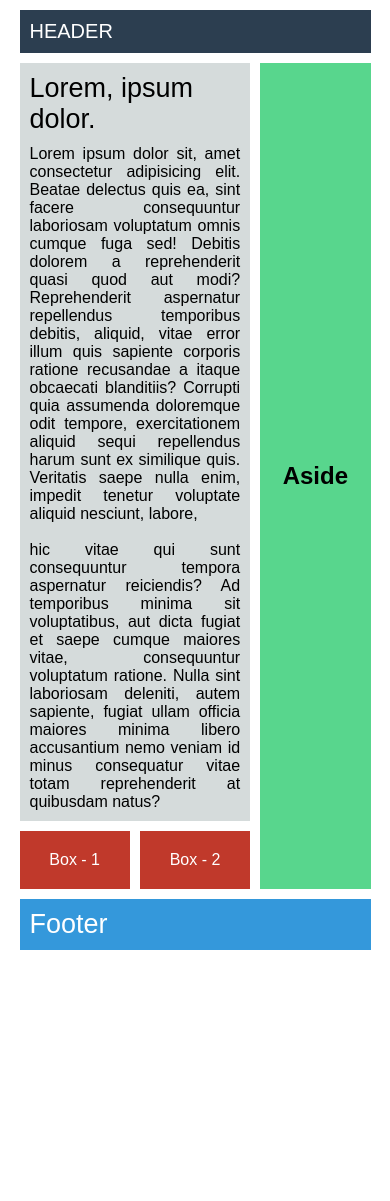
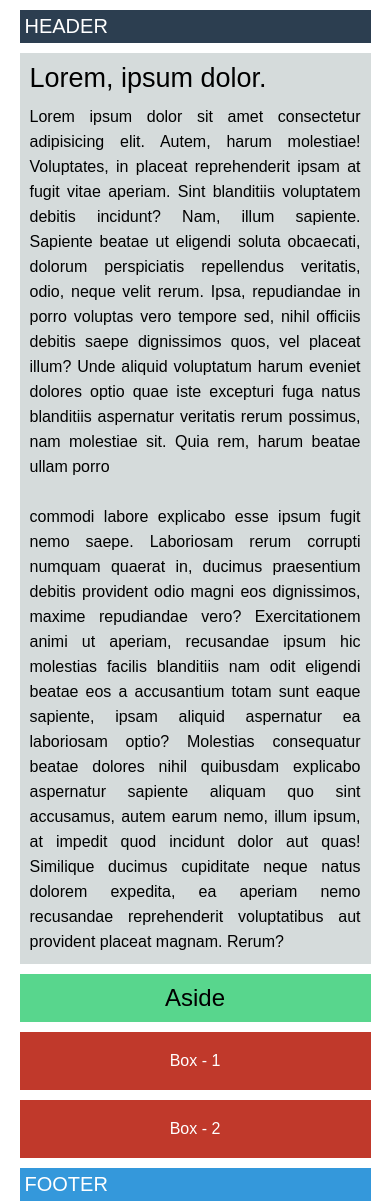
Before and after one commit to Daniel-ma-X/Practice-From-Chrome-DevTools, a plain HTML site: page index.html in a window 390 px wide. Before the commit the page ends 950 px from the top, so only its background shows below. Drawn offline with Linux system fonts and the light colour scheme.

Commit message:
v2, diseño terminado y responsive listo

```diff
--- a/css/_mediaqueries.scss
+++ b/css/_mediaqueries.scss
@@ -0,0 +1,22 @@
+@media screen and (max-width: 600px) {
+    .contenedor {
+    // grid-template-rows: repeat(5, auto);
+    grid-template-areas: 'header    header    header'
+                         'main      main      main'
+                         'aside     aside     aside'
+                         'box-1     box-1     box-2'
+                         'footer    footer    footer'
+;
+    }
+}
+@media screen and (max-width: 400px) {
+    .contenedor {
+    grid-template-areas: 'header    header    header'
+                         'main      main      main'
+                         'aside     aside     aside'
+                         'box-1     box-1     box-1'
+                         'box-2     box-2     box-2'
+                         'footer    footer    footer'
+;
+    }
+}
--- a/css/estilos.scss
+++ b/css/estilos.scss
@@ -6,16 +6,18 @@
 }
 .contenedor {
     width: 90%;
-    max-width: 1000px;
+    max-width: 900px;
     height: 100vh;
     margin: 10px auto;
     display: grid;
     gap: 10px;
     grid-template-columns: repeat(3, 1fr);
     grid-template-rows: repeat(4, auto);
+    grid-auto-rows: auto;
+    grid-auto-rows: auto;
     grid-template-areas: 'header    header    header'
                          'main      main      aside'
-                         'box-1     box-2   aside'
+                         'box-1     box-2     aside'
                          'footer    footer    footer'
     ;
 }
@@ -24,7 +26,9 @@
     background-color:#2c3e50;
     font-size: 20px;
     color: white;
-    padding: 10px;
+    padding: 5px;
+    display: flex;
+    align-items: center;
 }
 .contenedor main {
     grid-area: main;
@@ -37,6 +41,7 @@
     }
     p {
         text-align: justify;
+        line-height: 25px;
     }
 }
 .contenedor aside {
@@ -47,13 +52,17 @@
     align-items: center;
     justify-content: center;
     flex-direction: column;
-    // flex-direction: column;
+    h2 {
+        font-weight: 300;
+    }
 }
 .box-1, .box-2 {
     background-color:  #c0392b;
     padding: 20px;
     color: white;
-    text-align: center;
+    display: flex;
+    justify-content: center;
+    align-items: center;
 }
 .box-1 {
     grid-area: box-1;
@@ -65,7 +74,9 @@
     grid-area: footer;
     background-color: #3498db;
     color: white;
-    padding: 10px;
-    font-size: 27px;
+    padding: 5px;
+    font-size: 20px;
+    display: flex;
+    align-items: center;
 }
 @import 'mediaqueries';
--- a/index.html
+++ b/index.html
@@ -14,7 +14,7 @@
         <main>
             <h1>Lorem, ipsum dolor.</h1>
             <p>
-                Lorem ipsum dolor sit, amet consectetur adipisicing elit. Beatae delectus quis ea, sint facere consequuntur laboriosam voluptatum omnis cumque fuga sed! Debitis dolorem a reprehenderit quasi quod aut modi? Reprehenderit aspernatur repellendus temporibus debitis, aliquid, vitae error illum quis sapiente corporis ratione recusandae a itaque obcaecati blanditiis? Corrupti quia assumenda doloremque odit tempore, exercitationem aliquid sequi repellendus harum sunt ex similique quis. Veritatis saepe nulla enim, impedit tenetur voluptate aliquid nesciunt, labore,<br><br> hic vitae qui sunt consequuntur tempora aspernatur reiciendis? Ad temporibus minima sit voluptatibus, aut dicta fugiat et saepe cumque maiores vitae, consequuntur voluptatum ratione. Nulla sint laboriosam deleniti, autem sapiente, fugiat ullam officia maiores minima libero accusantium nemo veniam id minus consequatur vitae totam reprehenderit at quibusdam natus?
+                Lorem ipsum dolor sit amet consectetur adipisicing elit. Autem, harum molestiae! Voluptates, in placeat reprehenderit ipsam at fugit vitae aperiam. Sint blanditiis voluptatem debitis incidunt? Nam, illum sapiente. Sapiente beatae ut eligendi soluta obcaecati, dolorum perspiciatis repellendus veritatis, odio, neque velit rerum. Ipsa, repudiandae in porro voluptas vero tempore sed, nihil officiis debitis saepe dignissimos quos, vel placeat illum? Unde aliquid voluptatum harum eveniet dolores optio quae iste excepturi fuga natus blanditiis aspernatur veritatis rerum possimus, nam molestiae sit. Quia rem, harum beatae ullam porro <br><br> commodi labore explicabo esse ipsum fugit nemo saepe. Laboriosam rerum corrupti numquam quaerat in, ducimus praesentium debitis provident odio magni eos dignissimos, maxime repudiandae vero? Exercitationem animi ut aperiam, recusandae ipsum hic molestias facilis blanditiis nam odit eligendi beatae eos a accusantium totam sunt eaque sapiente, ipsam aliquid aspernatur ea laboriosam optio? Molestias consequatur beatae dolores nihil quibusdam explicabo aspernatur sapiente aliquam quo sint accusamus, autem earum nemo, illum ipsum, at impedit quod incidunt dolor aut quas! Similique ducimus cupiditate neque natus dolorem expedita, ea aperiam nemo recusandae reprehenderit voluptatibus aut provident placeat magnam. Rerum?
             </p>
         </main>
         <aside>
@@ -27,7 +27,7 @@
             Box - 2
         </div>
         <footer>
-            Footer
+            FOOTER
         </footer>
     </div>
 </body>
```
Also changed, not shown: css/estilos.css, 3 other files.
